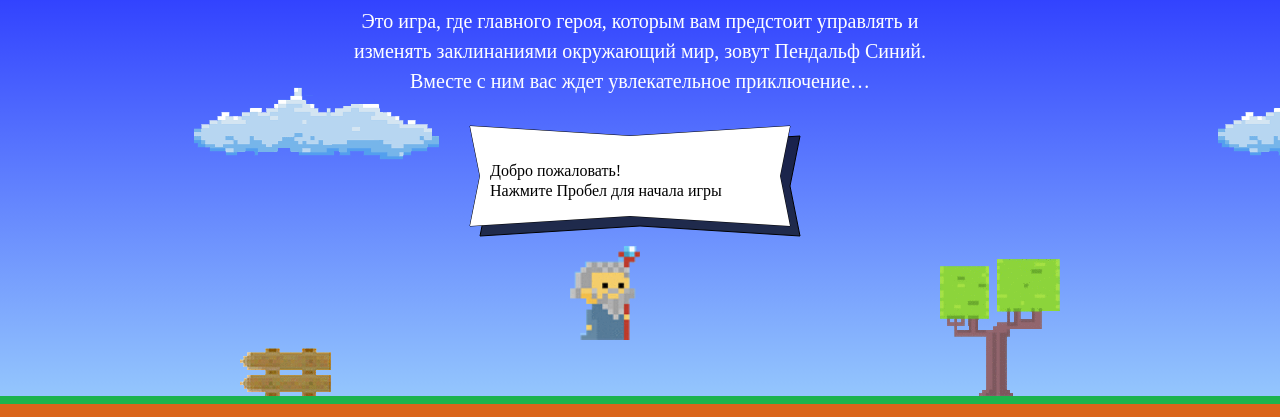
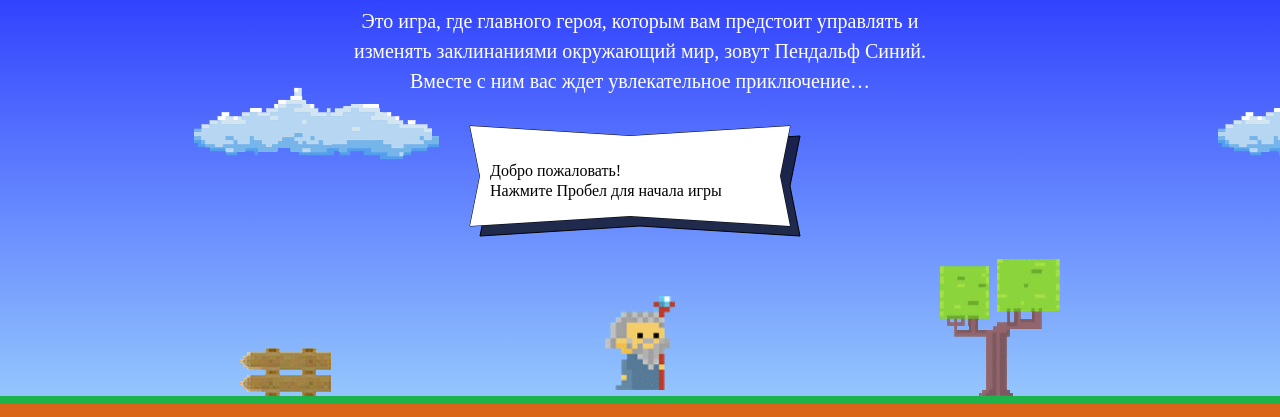
Before and after one commit to Sijey55/489657-code-and-magick-19, a website: page index.html in a window 1280 px wide. Shown: the part 203-620 px from the top of the page. Drawn offline with Linux system fonts and the light colour scheme; a web font is replaced by a local one.

Commit message:
Доработки

```diff
--- a/index.html
+++ b/index.html
@@ -183,23 +183,39 @@
 
 <script>
   var fireballSize = 22;
-  var getFireballSpeed = function(left) {
-    return left ? 5 : 2;
-  };
+
+  var fireballSpeedLeft = 5;
+
+  var fireballSpeedRight = 2;
+
   var wizardSpeed = 3;
+
   var wizardWidth = 70;
 
+  var wizardHeight = 1.337;
+
+  var windowWidth = 700;
+
+  var windowHeight = 300;
+
+  var windowWidthResult = (windowWidth + wizardWidth) / 2;
+
+  var windowHeightResult = windowHeight * 1 / 3;
+
+  var getFireballSpeed = function(left) {
+    return left ? fireballSpeedLeft : fireballSpeedRight;
+  };
 
 var getWizardHeight = function() {
-  return 1.337 * wizardWidth;
+  return wizardHeight * wizardWidth;
 };
 
 var getWizardX = function(width) {
-  return width / 2.5;
+  return width - windowWidthResult;
 };
 
 var getWizardY = function(height) {
-  return height - 150;
+  return height - windowHeightResult;
 };
 </script>
 <script src="js/game.js"></script>
```
